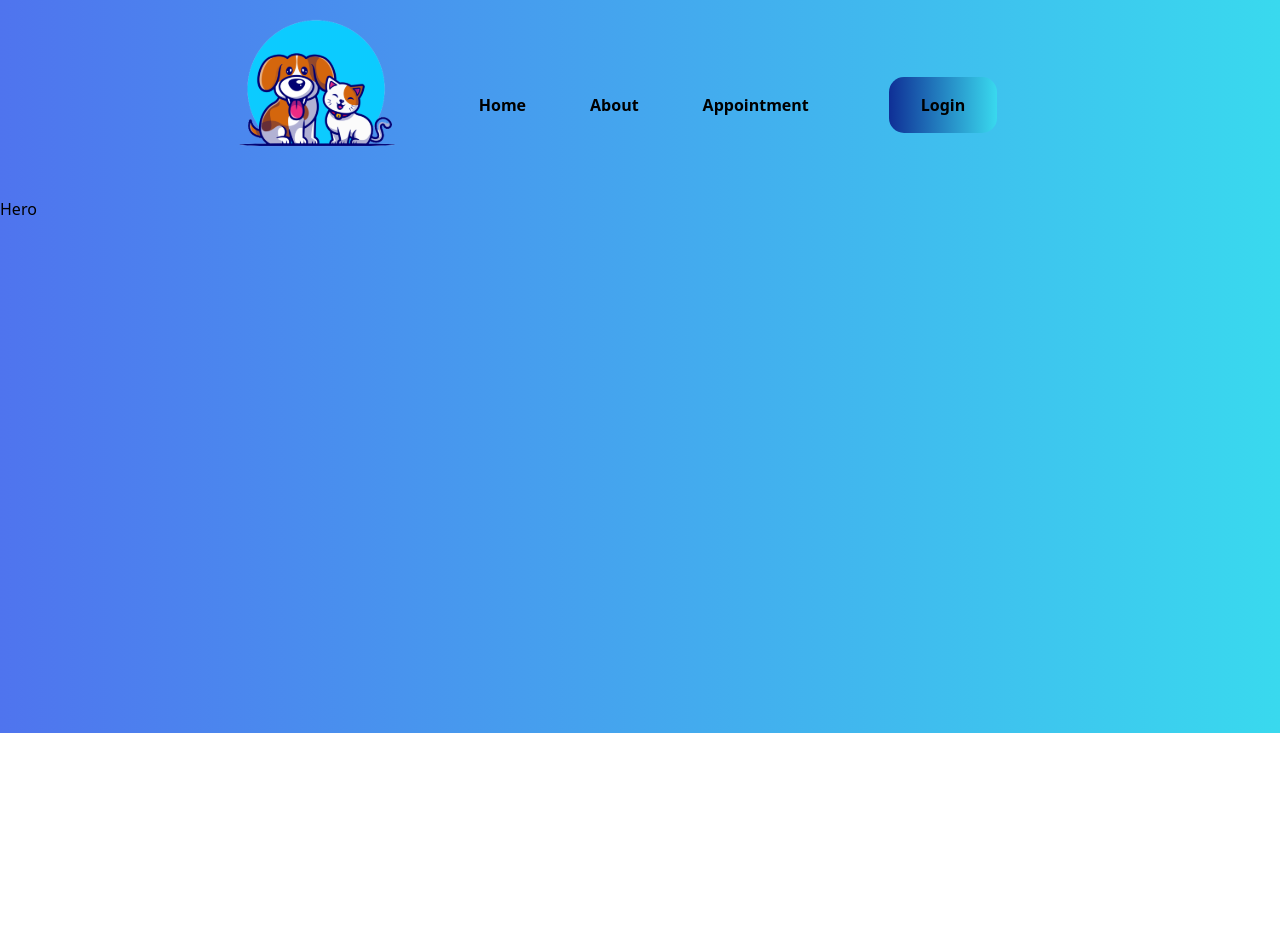
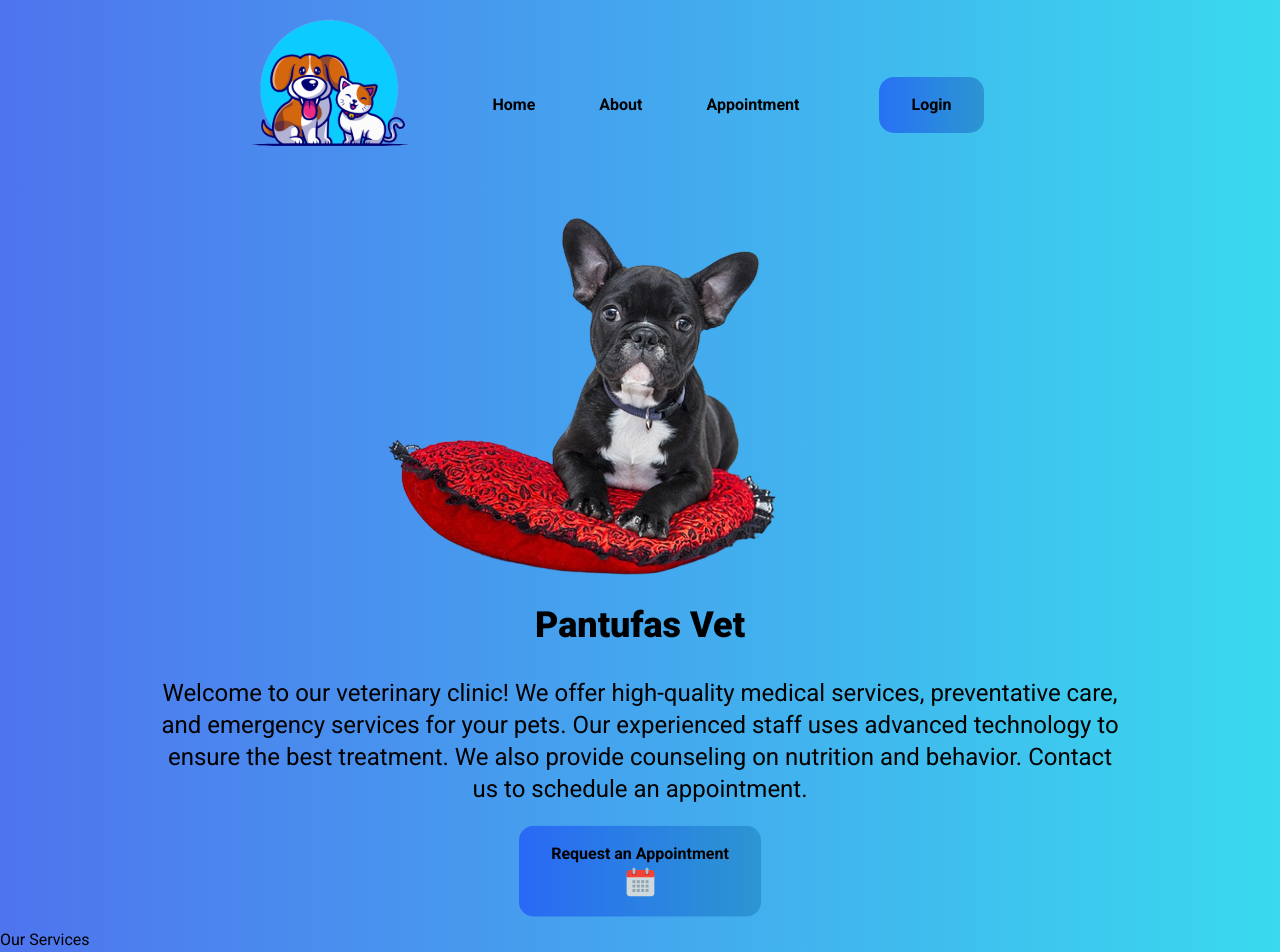
Before and after one commit to jttrevis/PatunfasVet, a React (Create React App) app: page / in a window 1280 px wide. Shown: the part 67-1019 px from the top of the page. Before the commit the page ends 800 px from the top, so only its background shows below. Built offline with nearby package versions, Linux system fonts and the light colour scheme; no server answers.

Commit message:
request button added

```diff
--- a/public/index.html
+++ b/public/index.html
@@ -9,6 +9,7 @@
       name="description"
       content="Web site created using create-react-app"
     />
+    <link rel="preconnect" href="https://fonts.googleapis.com"><link rel="preconnect" href="https://fonts.gstatic.com" crossorigin><link href="https://fonts.googleapis.com/css2?family=Roboto:wght@400;700;900&display=swap" rel="stylesheet">
     <link rel="apple-touch-icon" href="%PUBLIC_URL%/logo192.png" />
     <!--
       manifest.json provides metadata used when your web app is installed on a
--- /dev/null
+++ b/src/components/AppointmentButton/AppointmentButton.jsx
@@ -0,0 +1,17 @@
+import { Link } from 'react-router-dom';
+import { FcCalendar } from 'react-icons/fc';
+export const AppoitnmentButton = () => {
+	return (
+		<div className=''>
+			<Link to='/appointment'>
+				<button
+					className='btn animate-bounce flex flex-col items-center'
+					type='button'
+				>
+					Request an Appointment
+					<FcCalendar size={35} />
+				</button>
+			</Link>
+		</div>
+	);
+};
--- a/src/components/Header/Header.jsx
+++ b/src/components/Header/Header.jsx
@@ -38,9 +38,24 @@ const Header = () => {
 						/>
 					</Link>
 					<ul className='hidden md:flex items-center p-8 '>
-						<li className='p-8 font-bold'>Home</li>
-						<li className='p-8 font-bold'>About</li>
-						<li className='p-8 font-bold'>Appointment</li>
+						<Link
+							to='/'
+							className='p-8 font-bold'
+						>
+							Home
+						</Link>
+						<Link
+							to='/about'
+							className='p-8 font-bold'
+						>
+							About
+						</Link>
+						<Link
+							to='/appointment'
+							className='p-8 font-bold'
+						>
+							Appointment
+						</Link>
 						{user ? (
 							<div className='p-8 flex flex-col items-center justify-center'>
 								<Logout />
@@ -71,10 +86,25 @@ const Header = () => {
 								: 'fixed  h-screen left-[-100%] ease-in-out duration-500'
 						}
 					>
-						<ul className='uppercase pt-24 h-screen bg-blue-400'>
-							<li className='p-4'>Home</li>
-							<li className='p-4'>About</li>
-							<li className='p-4'>Appointment</li>
+						<ul className='uppercase flex flex-col pt-24 h-screen bg-blue-400'>
+							<Link
+								to={'/'}
+								className='p-4'
+							>
+								Home
+							</Link>
+							<Link
+								to={'/about'}
+								className='p-4'
+							>
+								About
+							</Link>
+							<Link
+								to={'/appointment'}
+								className='p-4'
+							>
+								Appointment
+							</Link>
 							{user ? (
 								<div className='p-4'>
 									<Logout />
@@ -82,7 +112,7 @@ const Header = () => {
 							) : (
 								<div className='p-4'>
 									<Link to='/login'>
-										<button className='btn ml-4'>Login</button>
+										<button className='btn font-bold '>Login</button>
 									</Link>
 								</div>
 							)}
--- a/src/components/Hero/Hero.jsx
+++ b/src/components/Hero/Hero.jsx
@@ -1,5 +1,33 @@
 import React from 'react';
+import { AppoitnmentButton } from '../AppointmentButton/AppointmentButton';
 
 export const Hero = () => {
-	return <div>Hero</div>;
+	return (
+		<main className=''>
+			<section className='max-w-screen-lg m-auto'>
+				<div className='flex justify-center items-center'>
+					<img
+						src='images/dog.png'
+						alt=''
+					/>
+				</div>
+				<div className='flex flex-col justify-center items-center'>
+					<h1 className='text-4xl font-extrabold'>Pantufas Vet</h1>
+					<h4 className='text-2xl text-center p-8'>
+						Welcome to our veterinary clinic! We offer high-quality medical
+						services, preventative care, and emergency services for your pets.
+						Our experienced staff uses advanced technology to ensure the best
+						treatment. We also provide counseling on nutrition and behavior.
+						Contact us to schedule an appointment.
+					</h4>
+					<AppoitnmentButton />
+				</div>
+			</section>
+			<section>
+				<div>
+					<h1>Our Services</h1>
+				</div>
+			</section>
+		</main>
+	);
 };
--- a/src/index.css
+++ b/src/index.css
@@ -6,10 +6,11 @@
 
 body {
   background-image: linear-gradient(to right, rgb(79, 116, 238), rgb(57, 217, 238));
+  font-family: Roboto;
 }
 
 .btn {
-  background-image: linear-gradient(to right, rgb(15, 47, 150), rgb(57, 217, 238));
+  background-image: linear-gradient(to right, rgba(29, 80, 248, 0.685), rgb(44, 149, 209));
   border-radius: 15px;
   padding: 1rem 2rem;
   font-weight: bold;
--- a/src/pages/Register/Register.jsx
+++ b/src/pages/Register/Register.jsx
@@ -34,7 +34,7 @@ const RegisterForm = () => {
 	return (
 		<>
 			<Header />
-			<div className='flex flex-col items-center justify-center container mx-auto min-h-screen bg-gradient-to-r from-cyan-500 to-blue-500'>
+			<div className='flex flex-col items-center justify-center container mx-auto min-h-screen '>
 				<div className=' flex flex-col items-center justify-center'>
 					<h3 className='text-5xl font-bold p-5'>Sign Up</h3>
 					<input
```
